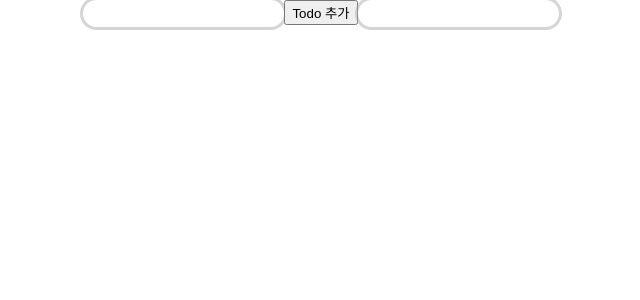
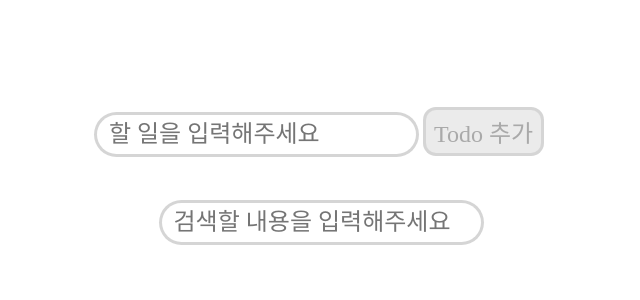
Before and after one commit to minu0210/2023-sdhs-study, a React (Create React App) app in the folder 0522/todo-with-ts/: page / in a window 1280 px wide. Shown: the top 300 px of the page, without its empty margins (319-959 px from the left). Built offline with nearby package versions, Linux system fonts and the light colour scheme; a web font is replaced by a local one.

Commit message:
FEAT: create App page

```diff
--- a/0522/todo-with-ts/src/App.css
+++ /dev/null
@@ -1,38 +0,0 @@
-.App {
-  text-align: center;
-}
-
-.App-logo {
-  height: 40vmin;
-  pointer-events: none;
-}
-
-@media (prefers-reduced-motion: no-preference) {
-  .App-logo {
-    animation: App-logo-spin infinite 20s linear;
-  }
-}
-
-.App-header {
-  background-color: #282c34;
-  min-height: 100vh;
-  display: flex;
-  flex-direction: column;
-  align-items: center;
-  justify-content: center;
-  font-size: calc(10px + 2vmin);
-  color: white;
-}
-
-.App-link {
-  color: #61dafb;
-}
-
-@keyframes App-logo-spin {
-  from {
-    transform: rotate(0deg);
-  }
-  to {
-    transform: rotate(360deg);
-  }
-}
--- a/0522/todo-with-ts/src/App.tsx
+++ b/0522/todo-with-ts/src/App.tsx
@@ -1,17 +1,22 @@
-import "./App.css";
-import { ChangeEvent, useEffect, useState } from "react";
+import "./reset.css";
+import * as S from "./styled";
+import { ChangeEvent, useState } from "react";
 import { v4 as uuidv4 } from "uuid";
 
 import Input from "./components/Input";
+import Button from "./components/Button";
 import TodoList from "./components/TodoList";
 
 import type { Todo } from "./types/todo";
+import type { KeyboardEvent } from "react";
 
 function App() {
     const [todoName, setTodoName] = useState<Todo["name"]>("");
     const [todos, setTodos] = useState<Todo[]>([]);
     const [searchValue, setSearchValue] = useState<string>("");
     const [selectedTodoIds, setSelectedTodoIds] = useState<Todo["id"][]>([]);
+    const [editedTodoId, setEditedTodoId] = useState<Todo["id"] | undefined>();
+    const [editedName, setEditedName] = useState<Todo["name"]>("");
 
     const handleTodoName = ({ target: { value } }: ChangeEvent<HTMLInputElement>) => {
         setTodoName(value);
@@ -30,17 +35,55 @@ function App() {
 
     const addTodo = () => {
         setTodos((prevState) => [...prevState, { id: uuidv4(), name: todoName }]);
-
         setTodoName("");
     };
 
+    const handleEnterPress = (e: KeyboardEvent<HTMLInputElement>) => {
+        if (e.key === "Enter" && todoName.trim()) addTodo();
+    };
+
+    const toggleEditTodo = (id: Todo["id"]) => {
+        setEditedTodoId((prevState) => (prevState === id ? undefined : id));
+    };
+
+    const handleEditedName = (name: Todo["name"]) => {
+        setEditedName(name);
+    };
+
+    const editTodo = () => {
+        setTodos((prevState) => {
+            return prevState.map(({ id, name }) => {
+                if (id === editedTodoId) {
+                    return { id, name: editedName };
+                }
+                return { id, name };
+            });
+        });
+        setEditedTodoId(undefined);
+        setEditedName("");
+    };
+
     return (
-        <div className="App">
-            <Input value={todoName} onChange={handleTodoName} />
-            <button onClick={addTodo}>Todo 추가</button>
-            <Input onChange={handleSearchValue} />
-            <TodoList todos={todos} searchValue={searchValue} deleteTodo={handleDeleteTodo} setSelectedTodoIds={setSelectedTodoIds} />
-        </div>
+        <S.Container>
+            <S.Wrap>
+                <Input placeholder="할 일을 입력해주세요" value={todoName} onKeyUp={handleEnterPress} onChange={handleTodoName} />
+                <Button onClick={addTodo} disabled={!todoName.trim()}>
+                    Todo 추가
+                </Button>
+            </S.Wrap>
+            <Input placeholder="검색할 내용을 입력해주세요" onChange={handleSearchValue} />
+            <TodoList
+                todos={todos}
+                searchValue={searchValue}
+                deleteTodo={handleDeleteTodo}
+                setSelectedTodoIds={setSelectedTodoIds}
+                selectedTodoIds={selectedTodoIds}
+                editedTodoId={editedTodoId}
+                toggleEditTodo={toggleEditTodo}
+                setEditedName={handleEditedName}
+                editTodo={editTodo}
+            />
+        </S.Container>
     );
 }
 
--- /dev/null
+++ b/0522/todo-with-ts/src/reset.css
@@ -0,0 +1,8 @@
+@font-face {
+  font-family: 'omyu_pretty';
+  src: url('https://cdn.jsdelivr.net/gh/projectnoonnu/noonfonts_2304-01@1.0/omyu_pretty.woff2') format('woff2');
+  font-weight: normal;
+  font-style: normal;
+}
+
+*{margin: 0; padding: 0; box-sizing: border-box; font-family: "omyu_pretty"; font-size: 24px;}
--- /dev/null
+++ b/0522/todo-with-ts/src/styled.js
@@ -0,0 +1,10 @@
+import styled from "styled-components";
+
+export const Container = styled.div`
+    text-align: center;
+    padding: 100px;
+`;
+
+export const Wrap = styled.div`
+    margin-bottom: 40px;
+`;
```
